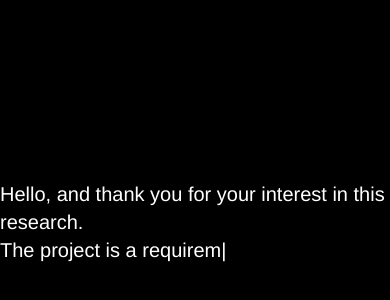
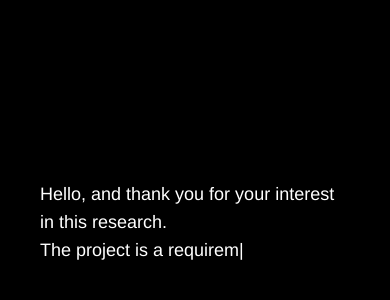
Before and after one commit to tippinsh/research-project-client, a React (Vite) app: page / in a window 390 px wide. Shown: the part 190-490 px from the top of the page. Built offline with nearby package versions, Linux system fonts and the light colour scheme.

Commit message:
Adding support for mobile UI

```diff
--- a/src/pages/Home.jsx
+++ b/src/pages/Home.jsx
@@ -14,7 +14,7 @@ function HomePage() {
   }, []);
 
   return (
-    <div className="flex items-center justify-center min-h-screen bg-black text-white text-xl">
+    <div className="flex items-center justify-center min-h-screen bg-black text-white text-lg md:text-xl px-10">
       <div className="flex flex-col">
         <div className="p2">
           <TypeAnimation
@@ -31,7 +31,6 @@ function HomePage() {
             repeat={1}
           />
         </div>
-        {/* {showButton && ( */}
         <div className="pt-5 ml-auto">
           <Transition
             show={showButton}
@@ -44,40 +43,14 @@ function HomePage() {
           >
             <button
               type="button"
-              class="text-gray-900 hover:text-white border border-gray-800 hover:bg-gray-900 focus:ring-4 focus:outline-none focus:ring-gray-300 font-medium rounded-lg text-sm px-5 py-2.5 text-center me-2 mb-2 dark:border-gray-600 dark:text-gray-400 dark:hover:text-white dark:hover:bg-gray-600 dark:focus:ring-gray-800"
+              class="text-gray-900 hover:text-white border border-gray-800 $ hover:bg-gray-900 focus:ring-4 focus:outline-none focus:ring-gray-300 font-medium rounded-lg text-sm px-5 py-2.5 text-center me-2 mb-2 dark:border-gray-600 dark:text-gray-400 dark:hover:text-white dark:hover:bg-gray-600 dark:focus:ring-gray-800"
             >
               Next
             </button>
           </Transition>
         </div>
-        {/* )} */}
       </div>
     </div>
-
-    //   <div className="w-1/2">
-    //     <p>Hello, and thank you for your interest in this research.</p>
-    //     <p>
-    //       This research is being conducted as part of the dissertation project
-    //       requried to be awarded a master's degree in Computer Science at the
-    //       University of Northumbria.
-    //     </p>
-    //     <p>
-    //       This research will be overseen by the Computer and Information
-    //       Sciences department.
-    //     </p>
-    //     <p>
-    //       Participation in the study is entirely voluntary and can be withdrawn
-    //       at any time.
-    //     </p>
-    //     <p>
-    //       Before deciding whether to take part, it is important for you to
-    //       understand what the study involves.
-    //     </p>
-    //     <p>
-    //       Please take the time to read the information on the next page
-    //       carefully.
-    //     </p>
-    //   </div>
   );
 }
 
```
